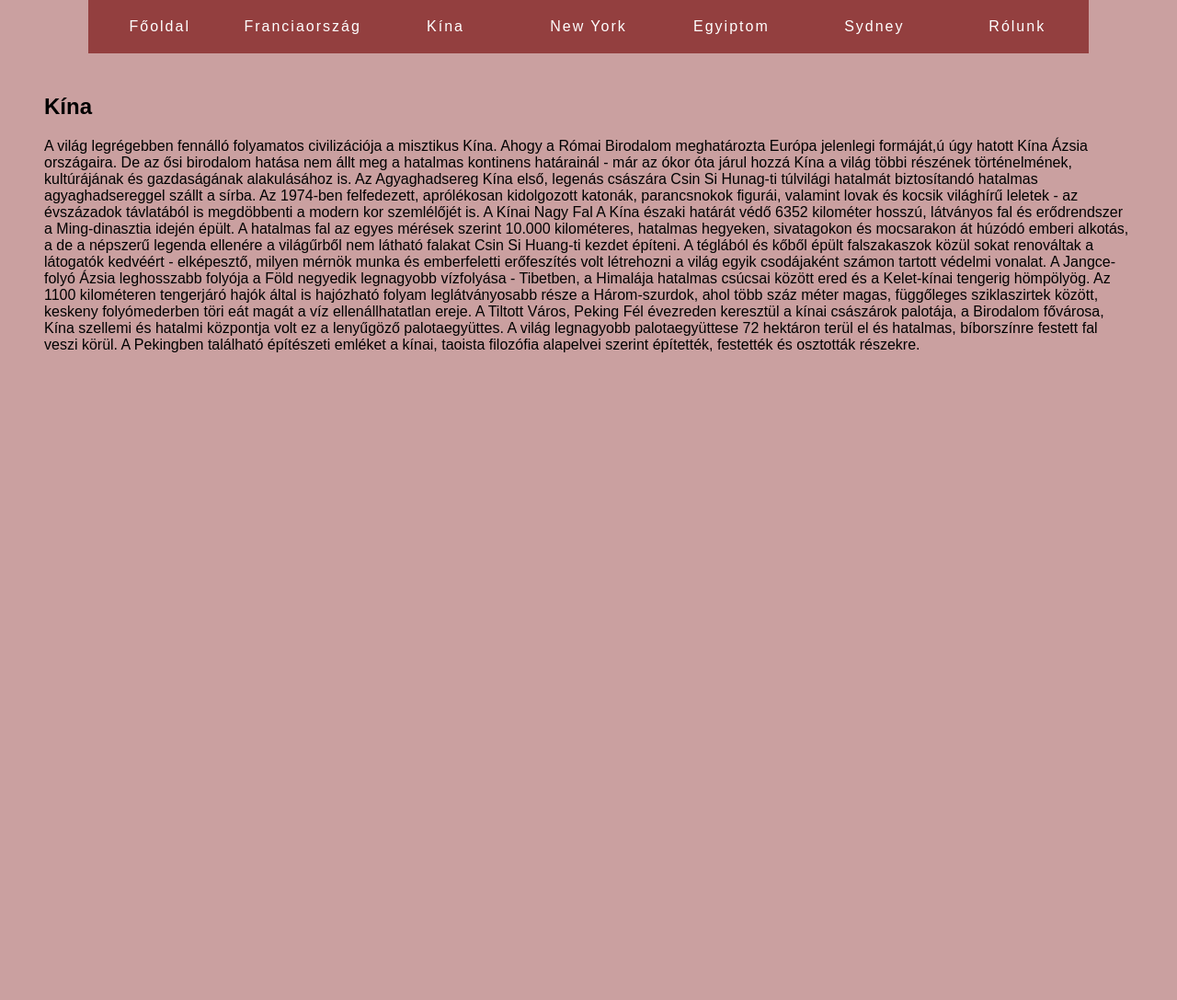
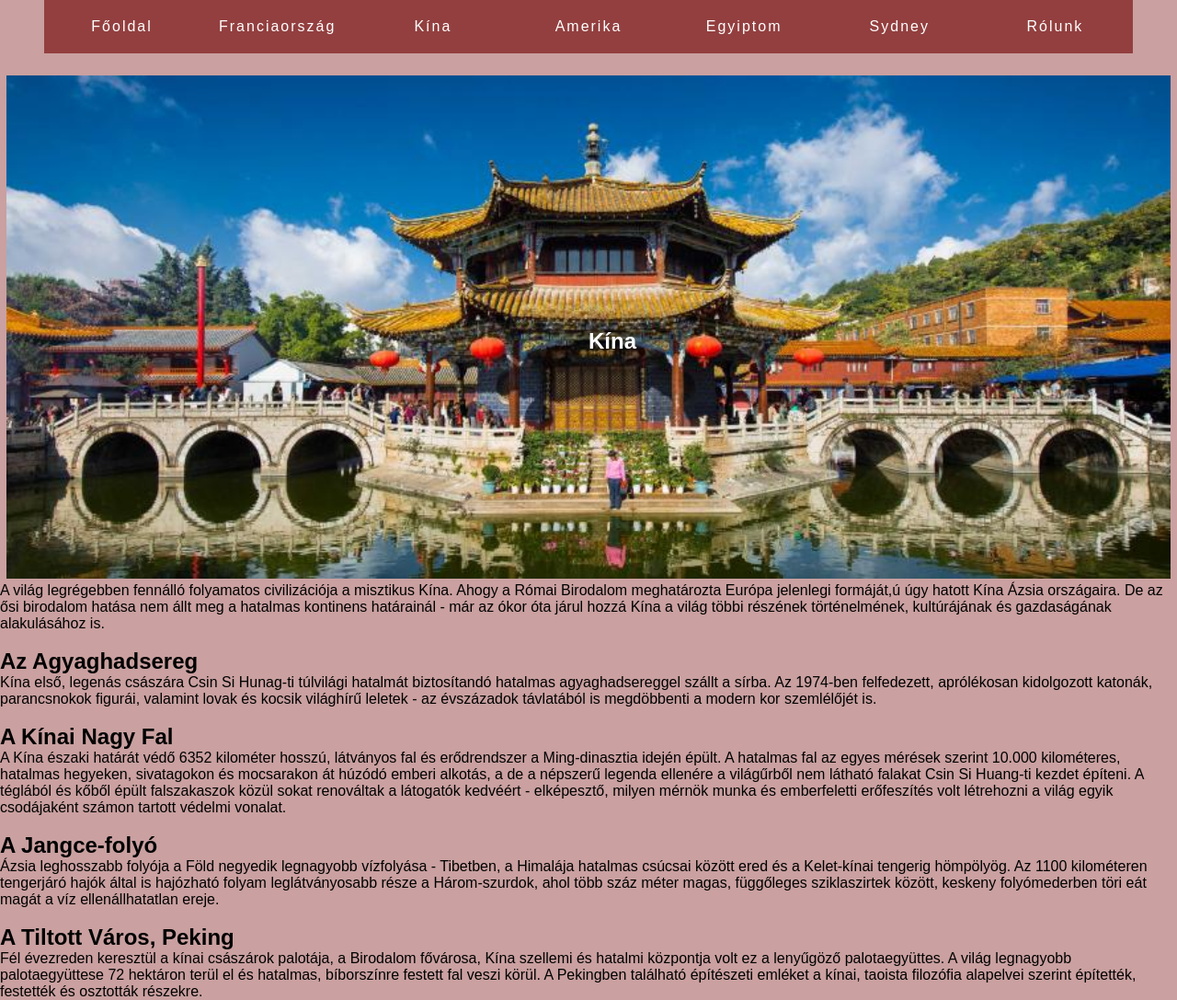
Before and after one commit to Szaszuge/utazasweblap, a plain HTML site: page utazasweblap/aloldalak/kina.html in a window 1280 px wide. Shown: the whole page at 92% size. Before the commit the page ends 800 px from the top, so only its background shows below. Drawn offline with Linux system fonts and the light colour scheme.

Commit message:
Kína feltöltése

```diff
--- a/utazasweblap/aloldalak/kina.html
+++ b/utazasweblap/aloldalak/kina.html
@@ -4,58 +4,64 @@
     <meta charset="UTF-8">
     <meta http-equiv="X-UA-Compatible" content="IE=edge">
     <meta name="viewport" content="width=device-width, initial-scale=1.0">
+    <link rel="stylesheet" href="../css/kina.css">
     <link rel="stylesheet" href="../css/style.css">
     <title>Kína</title>
 </head>
 <body>
     <div class="main">
-        <div class="main">
         <nav class="navigacio">
            <ul>
-                  <li><a href="#">Főoldal</a></li>
-                  <li><a href="../aloldalak/franciaorszag.html">Franciaország</a></li>
-                  <li><a href="../aloldalak/kina.html">Kína</a></li>
-                  <li><a href="../aloldalak/newyork.html">New York</a></li>
-                  <li><a href="../aloldalak/egyiptom.html">Egyiptom</a></li>
-                  <li><a href="../aloldalak/sydney.html">Sydney</a></li>
-                  <li><a href="../rólunk oldal/navbar.html">Rólunk</a></li>
+              <li><a href="index.html">Főoldal</a></li>
+              <li><a href="#">Franciaország</a></li>
+              <li><a href="#">Kína</a></li>
+              <li><a href="#">Amerika</a></li>
+              <li><a href="#">Egyiptom</a></li>
+              <li><a href="#">Sydney</a></li>
+              <li><a href="navbar.html">Rólunk</a></li>
            </ul>
         </nav>
      </div>
     <section id="dolgok">
         <div id="cim"></div>
         <div id="szoveg">
-            <div id="kep"></div>
-            <h1>Kína</h1>
+            <div class="banner"><h1 class="cim">Kína</h1><img src="../img/Kina_banner.jpg" alt="" class="kep"></div>
             <span>
+                <p>
                 A világ legrégebben fennálló folyamatos civilizációja a misztikus Kína. Ahogy a Római Birodalom meghatározta Európa jelenlegi formáját,ú
                 úgy hatott Kína Ázsia országaira. De az ősi birodalom hatása nem állt meg a hatalmas kontinens határainál - már az ókor óta
                 járul hozzá Kína a világ többi részének történelmének, kultúrájának és gazdaságának alakulásához is.
-
-                Az Agyaghadsereg
+                </p>
+                <br>
+                <p>
+                <h2>Az Agyaghadsereg</h2>
                 Kína első, legenás császára Csin Si Hunag-ti túlvilági hatalmát biztosítandó hatalmas agyaghadsereggel szállt a sírba.
                 Az 1974-ben felfedezett, aprólékosan kidolgozott katonák, parancsnokok figurái, valamint lovak és kocsik világhírű leletek - az
                 évszázadok távlatából is megdöbbenti a modern kor szemlélőjét is.
-
-                A Kínai Nagy Fal
-
+                </p>
+                <br>
+                <h2>A Kínai Nagy Fal</h2>
+                <p>
                 A Kína északi határát védő 6352 kilométer hosszú, látványos fal és erődrendszer a Ming-dinasztia idején épült.
                 A hatalmas fal az egyes mérések szerint 10.000 kilométeres, hatalmas hegyeken, sivatagokon és mocsarakon át húzódó emberi alkotás,
                 a de a népszerű legenda ellenére a világűrből nem látható falakat Csin Si Huang-ti kezdet építeni.
                 A téglából és kőből épült falszakaszok közül sokat renováltak a látogatók kedvéért -
                 elképesztő, milyen mérnök munka és emberfeletti erőfeszítés volt létrehozni a világ egyik csodájaként számon tartott védelmi vonalat.
-
-                A Jangce-folyó
-
+                </p>
+                <br>
+                <h2>A Jangce-folyó</h2>
+                <p>
                 Ázsia leghosszabb folyója a Föld negyedik legnagyobb vízfolyása - Tibetben, a Himalája hatalmas csúcsai között ered és a Kelet-kínai
                 tengerig hömpölyög. Az 1100 kilométeren tengerjáró hajók által is hajózható folyam leglátványosabb része a Három-szurdok,
                 ahol több száz méter magas, függőleges sziklaszirtek között, keskeny folyómederben töri eát magát a víz ellenállhatatlan ereje.
-
-                A Tiltott Város, Peking
-
+                </p>
+                <br>
+                <h2>A Tiltott Város, Peking</h2>
+                <p>
                 Fél évezreden keresztül a kínai császárok palotája, a Birodalom fővárosa, Kína szellemi és hatalmi központja volt ez a lenyűgöző
                 palotaegyüttes. A világ legnagyobb palotaegyüttese 72 hektáron terül el és hatalmas, bíborszínre festett fal veszi körül.
                 A Pekingben található építészeti emléket a kínai, taoista filozófia alapelvei szerint építették, festették és osztották részekre.
+                </p>
             </span>
         </div>
     </section>
--- /dev/null
+++ b/utazasweblap/css/kina.css
@@ -0,0 +1,22 @@
+*{
+    padding: 0px;
+    margin: 0px;
+}
+body{
+    background-color: rgba(138, 46, 46, 0.45)
+}
+.kep{
+    position: relative;
+    width: 98.9%;
+}
+.banner{
+    position: relative;
+    text-align: center;
+}
+.cim{
+    position: absolute;
+    z-index: 1;
+    color: white;
+    left: 50%;
+    top: 50%;
+}
--- a/utazasweblap/css/style.css
+++ b/utazasweblap/css/style.css
@@ -1,6 +1,3 @@
-h2{
-    text-align: center;
-}
 * {
 
     box-sizing: border-box;
```
Also changed, not shown: index.html (+6 -6 lines), utazasweblap/img/Kina_banner.jpg (added). Lines whose indentation alone changed are shown as unchanged.
